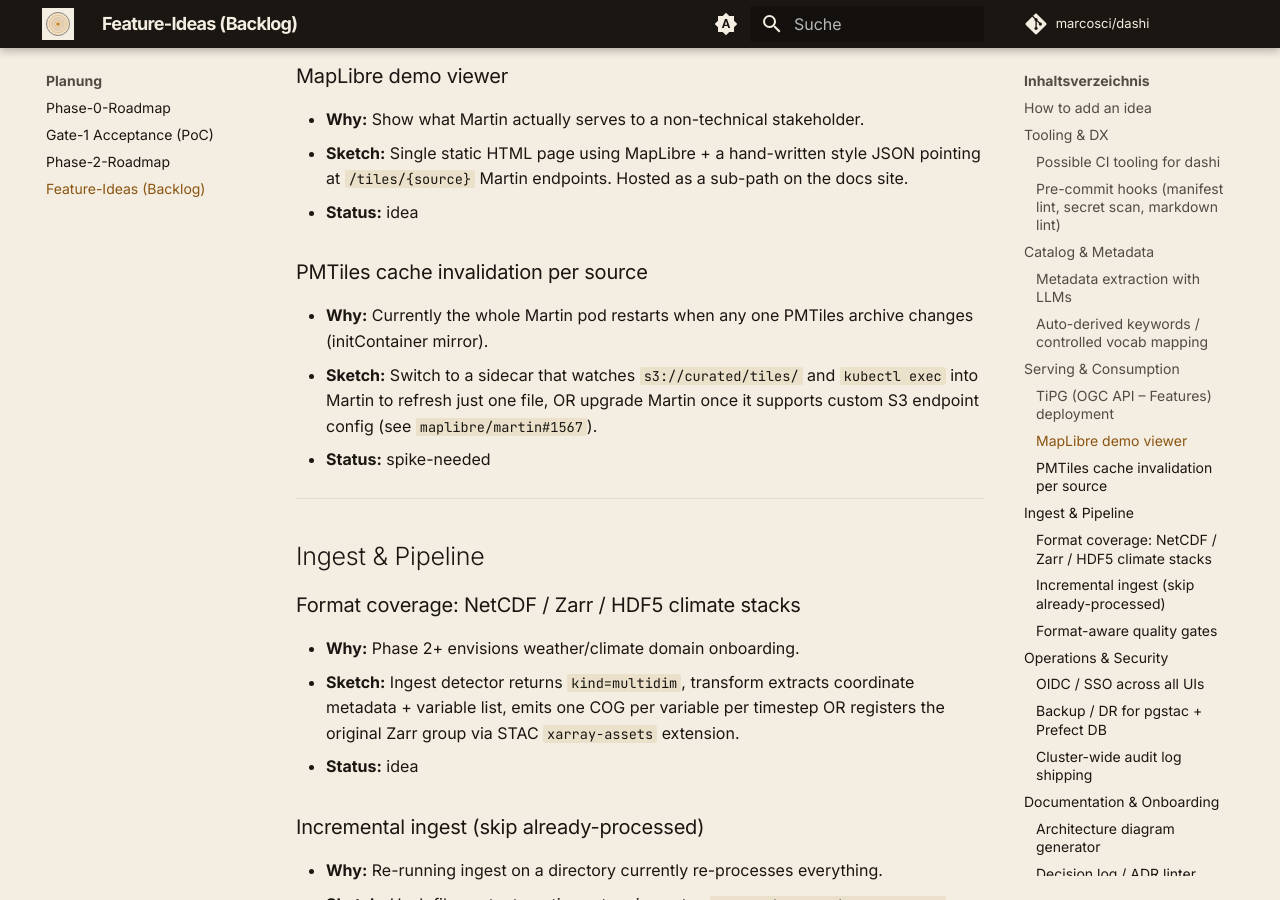
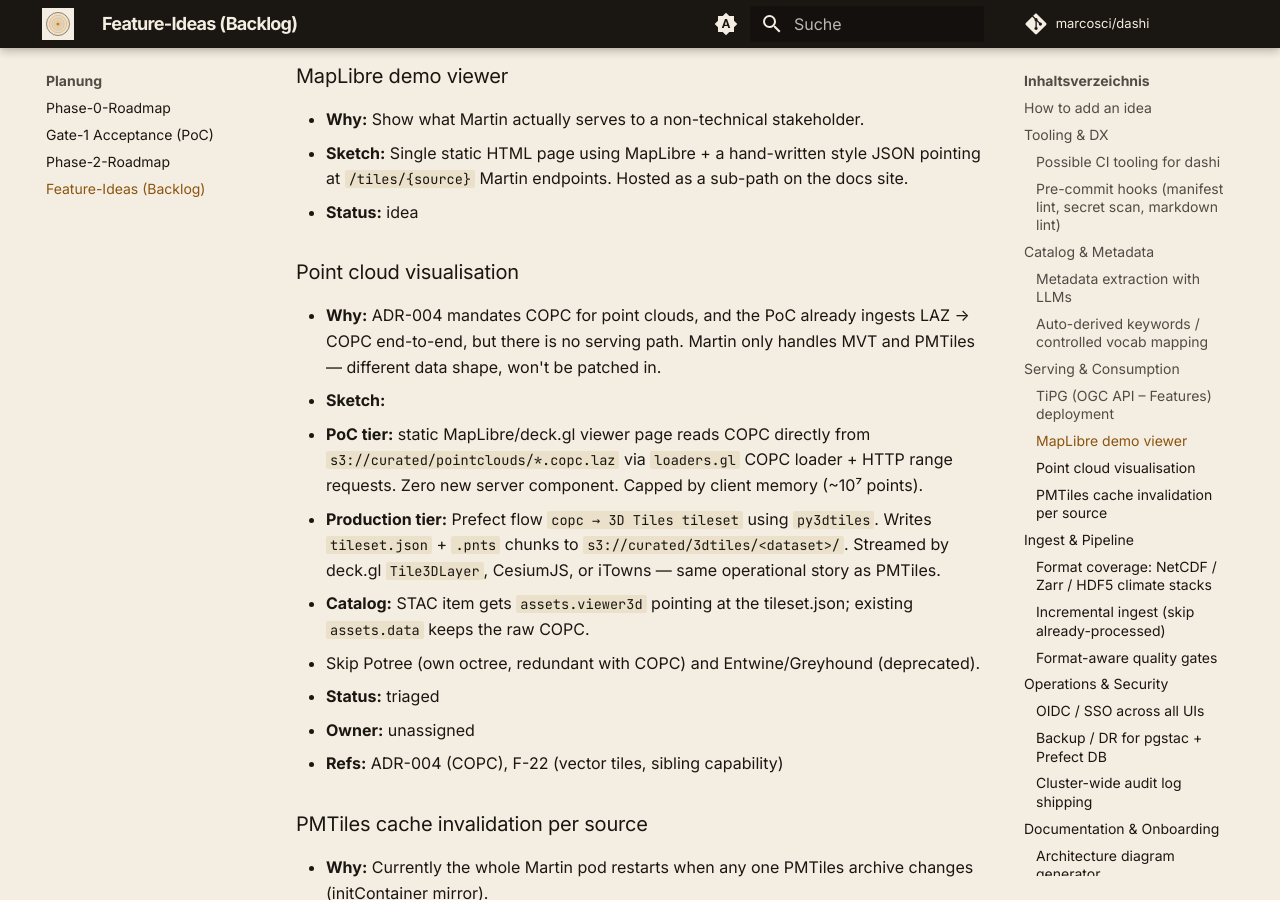
Before and after one commit to marcosci/dashi, an MkDocs documentation site: the page built from docs/FEATURE-IDEAS.md, in a window 1280 px wide and 900 px high, scrolled down 2642 px. Built offline with MkDocs 1.6.1 and Material for MkDocs 9.7.7, drawn with Linux system fonts in a browser that asks for light colours; comment, search, counter and statistics services are not loaded.

Commit message:
Add point cloud visualisation entry to FEATURE-IDEAS
Two-tier sketch: deck.gl + loaders.gl COPC for PoC, py3dtiles 3D Tiles
tileset for production scale. Notes why Martin doesn't fit and why
Potree / Entwine are skipped.

```diff
--- a/docs/FEATURE-IDEAS.md
+++ b/docs/FEATURE-IDEAS.md
@@ -82,6 +82,18 @@
 - **Why:** Show what Martin actually serves to a non-technical stakeholder.
 - **Sketch:** Single static HTML page using MapLibre + a hand-written style JSON pointing at `/tiles/{source}` Martin endpoints. Hosted as a sub-path on the docs site.
 - **Status:** idea
+
+### Point cloud visualisation
+
+- **Why:** ADR-004 mandates COPC for point clouds, and the PoC already ingests LAZ → COPC end-to-end, but there is no serving path. Martin only handles MVT and PMTiles — different data shape, won't be patched in.
+- **Sketch:**
+  - **PoC tier:** static MapLibre/deck.gl viewer page reads COPC directly from `s3://curated/pointclouds/*.copc.laz` via `loaders.gl` COPC loader + HTTP range requests. Zero new server component. Capped by client memory (~10⁷ points).
+  - **Production tier:** Prefect flow `copc → 3D Tiles tileset` using `py3dtiles`. Writes `tileset.json` + `.pnts` chunks to `s3://curated/3dtiles/<dataset>/`. Streamed by deck.gl `Tile3DLayer`, CesiumJS, or iTowns — same operational story as PMTiles.
+  - **Catalog:** STAC item gets `assets.viewer3d` pointing at the tileset.json; existing `assets.data` keeps the raw COPC.
+  - Skip Potree (own octree, redundant with COPC) and Entwine/Greyhound (deprecated).
+- **Status:** triaged
+- **Owner:** unassigned
+- **Refs:** ADR-004 (COPC), F-22 (vector tiles, sibling capability)
 
 ### PMTiles cache invalidation per source
 
```
